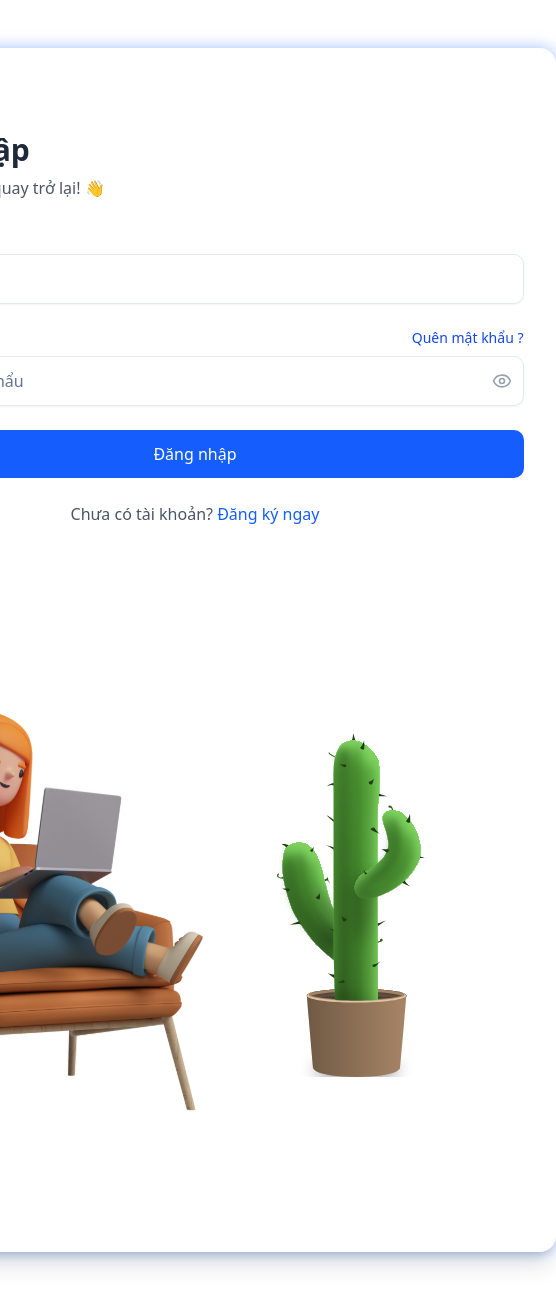
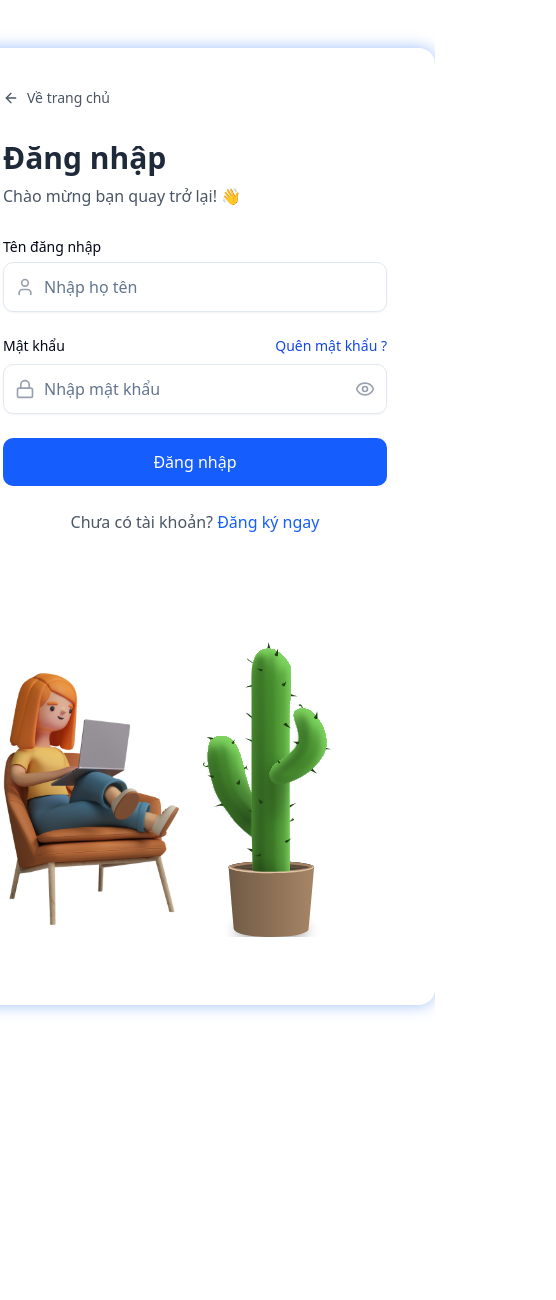
Before and after one commit to nguyenhuuan1304/intern-18, a React (Vite) app: page /login in a window 390 px wide. Shown: the whole page, 556 px wide, since content can reach past the window. After the commit the page ends 1053 px from the top, so only its background shows below. Built offline with nearby package versions, Linux system fonts and the light colour scheme; a web font is replaced by a local one.

Commit message:
refactor (Login)  : Responsive ui login

```diff
--- a/src/components/auth/Login.tsx
+++ b/src/components/auth/Login.tsx
@@ -1,7 +1,7 @@
 import React from "react";
 import { Link, useNavigate } from "react-router-dom";
 import { motion } from "framer-motion";
-import { User, Lock, ArrowLeft ,Eye, EyeOff} from "lucide-react";
+import { User, Lock, ArrowLeft, Eye, EyeOff } from "lucide-react";
 import loginBg from "@/assets/login-bg.svg";
 import loginTree from "@/assets/login-tree.svg";
 import { useState } from "react";
@@ -33,6 +33,7 @@ const formSchema = z.object({
 const Login: React.FC = () => {
   const [isLoading, setIsLoading] = useState(false);
   const [showPassword, setShowPassword] = useState(false);
+
   const navigate = useNavigate();
   const form = useForm<z.infer<typeof formSchema>>({
     resolver: zodResolver(formSchema),
@@ -45,9 +46,10 @@ const Login: React.FC = () => {
     console.log(values);
   };
   return (
-    <div className=" w-full  md:w-[50%] lg:w-[100%">
-      <div className="w-full rounded-2xl shadow-xl overflow-hidden flex flex-col  md:flex-row ">
-        <div className="w-full md:w-1/2 p-8">
+    <div className="container w-full max-w-screen-lg mx-auto px-2 md:px-4 md:w-[1100px]">
+      <div className="w-full  overflow-hidden flex flex-col md:flex-row  ">
+        {/* Left Column - Form */}
+        <div className="w-full md:w-1/2 p-10 ">
           <div className="flex items-center mb-8">
             <Link
               to="/"
@@ -68,7 +70,7 @@ const Login: React.FC = () => {
             <Form {...form}>
               <form
                 onSubmit={form.handleSubmit(onSubmit)}
-                className="space-y-6"
+                className="space-y-6 "
               >
                 <FormField
                   control={form.control}
@@ -82,7 +84,7 @@ const Login: React.FC = () => {
                           <Input
                             {...field}
                             placeholder="Nhập họ tên"
-                            className="w-full px-10 py-6 border rounded-lg  focus:outline-blue-500 focus:outline-2 transition-colors"
+                            className="w-full px-10 py-6 border rounded-lg focus:outline-blue-500 focus:outline-2 transition-colors"
                             disabled={isLoading}
                           />
                         </FormControl>
@@ -96,24 +98,23 @@ const Login: React.FC = () => {
                   name="password"
                   render={({ field }) => (
                     <FormItem>
-                      <div className="flex justify-between ">
-                        <FormLabel className="text-sm ">Mật khẩu</FormLabel>
+                      <div className="flex justify-between">
+                        <FormLabel className="text-sm">Mật khẩu</FormLabel>
                         <FormLabel
-                          className="text-sm text-blue-700"
+                          className="text-sm text-blue-700 cursor-pointer"
                           onClick={() => navigate("/forgot")}
                         >
                           Quên mật khẩu ?
                         </FormLabel>
                       </div>
-
-                      <div className="relative ">
+                      <div className="relative">
                         <Lock className="absolute left-3 top-1/2 transform -translate-y-1/2 h-5 w-5 text-gray-400" />
                         <FormControl>
                           <Input
                             {...field}
                             type={showPassword ? "text" : "password"}
                             placeholder="Nhập mật khẩu"
-                            className="w-full px-10 py-6 border rounded-lg  focus:outline-blue-500 focus:outline-2 transition-colors"
+                            className="w-full px-10 py-6 border rounded-lg focus:outline-blue-500 focus:outline-2 transition-colors"
                             disabled={isLoading}
                           />
                         </FormControl>
@@ -133,7 +134,6 @@ const Login: React.FC = () => {
                     </FormItem>
                   )}
                 />
-
                 <button
                   type="submit"
                   className="w-full bg-blue-600 hover:bg-blue-700 text-white font-medium py-3 rounded-lg transition-colors duration-200"
@@ -142,7 +142,6 @@ const Login: React.FC = () => {
                 </button>
               </form>
             </Form>
-
             <p className="text-center mt-6 text-gray-600">
               Chưa có tài khoản?{" "}
               <Link
@@ -155,26 +154,32 @@ const Login: React.FC = () => {
           </motion.div>
         </div>
 
-        <div className="flex md:flex md:w-1/2 bg-gradient-to-br p-12">
+        {/* Right Column - Image */}
+        <div className="flex w-full md:w-1/2 p-6 md:p-8 bg-gradient-to-br ">
           <motion.div
             className="flex w-1/2 items-center justify-center p-8"
             initial={{ x: -100, opacity: 0 }}
-            animate={{ x: 0, opacity: 1 }}
+            animate={{ x: -10, opacity: 1 }}
             transition={{ duration: 2, ease: "easeInOut" }}
           >
             <img
               src={loginBg}
               alt="Login background"
-              className="max-w-sm h-auto"
+              className="max-w-52 md:max-w-96  h-auto"
             />
           </motion.div>
-          <div className="flex w-1/2 items-center justify-center p-8 ">
-            <img src={loginTree} alt="Login tree" className="max-w-sm h-auto" />
+          <div className="flex md:w-1/2 items-center justify-center p-2 md:p-4 lg:p-6">
+            <img
+              src={loginTree}
+              alt="Login tree"
+              className="max-w-32 md:max-w-96 h-auto"
+            />
           </div>
         </div>
       </div>
     </div>
   );
+
 };
 
 export default Login;
```
